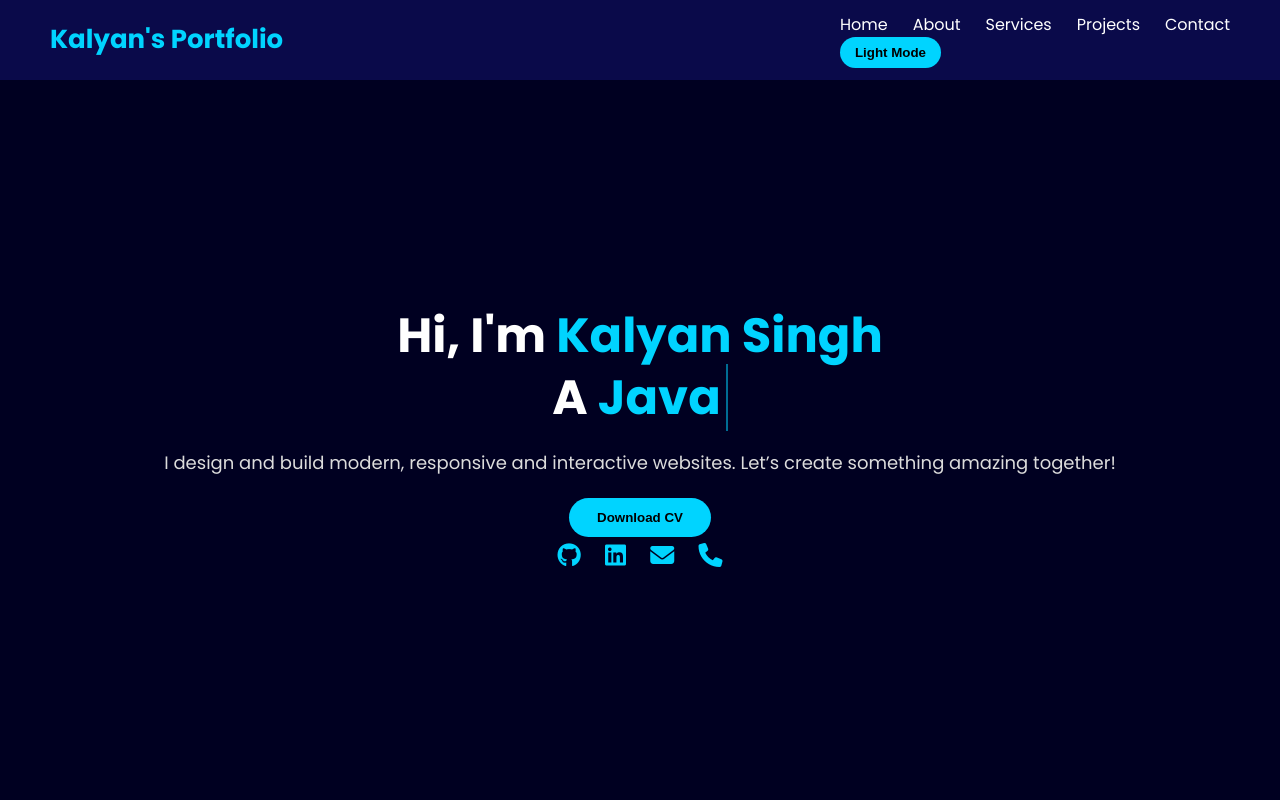
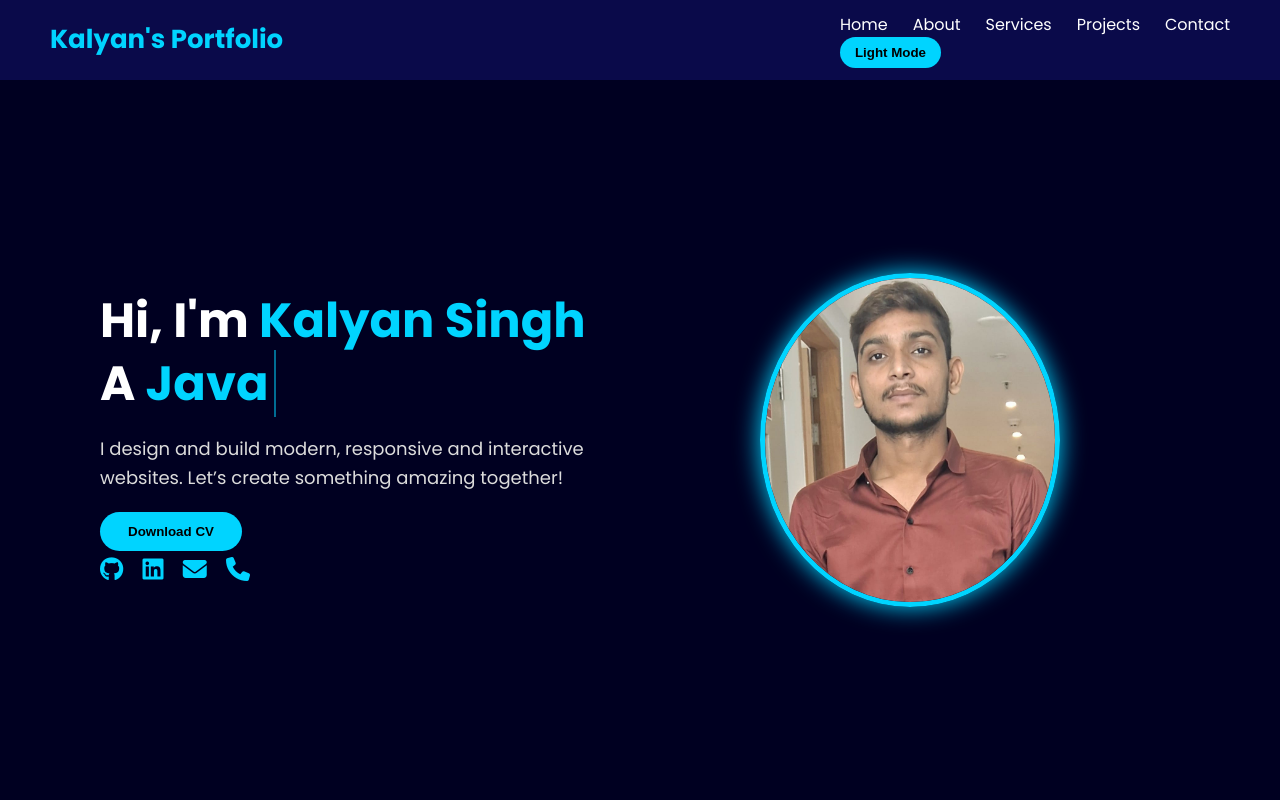
Before and after one commit to Coderkalyansingh/portfolio-1, a plain HTML site: page index.html in a window 1280 px wide. Shown: the top 800 px of the page. Drawn offline with Linux system fonts and the light colour scheme.

Commit message:
Update index.html

```diff
--- a/index.html
+++ b/index.html
@@ -37,20 +37,23 @@
     #modeToggle:hover {background:#00aacc;}
 
     /* Hero Section */
-    .firstSection{display:flex;justify-content:center;align-items:center;flex-direction:column;
-        padding:80px 50px;min-height:90vh;text-align:center;transition:0.3s;}
+    .firstSection{display:flex;justify-content:space-between;align-items:center;
+        padding:80px 100px;min-height:90vh;transition:0.3s;flex-wrap:wrap;}
+    .leftSection{flex:1;min-width:300px;}
     .leftSection h1{font-size:48px;line-height:1.3;}
     .leftSection h1 span{color:#00d4ff;}
     .leftSection p{margin:20px 0;font-size:18px;color:#dcdcdc;}
     .btn{padding:12px 28px;background:#00d4ff;border:none;border-radius:25px;color:black;font-weight:600;cursor:pointer;transition:.3s;}
     .btn:hover{background:#00aacc;}
+    .rightSection{flex:1;min-width:300px;display:flex;justify-content:center;}
+    .rightSection img{width:300px;border-radius:50%;border:5px solid #00d4ff;box-shadow:0 0 25px #00d4ff;}
 
     /* Hero Social Icons */
-    .hero-social a{margin:10px;font-size:24px;color:#00d4ff;transition:0.3s;}
+    .hero-social a{margin-right:15px;color:#00d4ff;font-size:24px;transition:0.3s;}
     .hero-social a:hover{color:#00aacc;transform:scale(1.2);}
 
     /* Sections */
-    section{padding:80px 50px;}
+    section{padding:80px 100px;}
     .section-title{text-align:center;font-size:32px;margin-bottom:40px;color:#00d4ff;}
 
     /* About */
@@ -124,6 +127,10 @@
           <a href="tel:+916206487182"><i class="fas fa-phone"></i></a>
         </div>
       </div>
+      <div class="rightSection">
+        <!-- Profile Image -->
+        <img src="profile.jpeg" alt="Kalyan Profile">
+      </div>
     </section>
 
     <!-- About -->
@@ -184,7 +191,7 @@
         <p>Or reach me on:</p>
         <p>
           <a href="https://github.com/Coderkalyansingh" target="_blank">GitHub</a> |
-          <a href="https://www.linkedin.com/in/kalyan-kumar-singh-1420a6296" target="_blank">LinkedIn</a> |
+          <a href="https://www.linkedin.com/in/kalyan-kumar-singh" target="_blank">LinkedIn</a> |
           <a href="mailto:kalyansingh824123@gmail.com">Email</a> |
           <span>+91 6206487182</span>
         </p>
@@ -196,7 +203,7 @@
     © 2025 Kalyan Kumar Singh | All Rights Reserved.
     <div>
       <a href="https://github.com/Coderkalyansingh" target="_blank">GitHub</a> |
-      <a href="https://www.linkedin.com/in/kalyan-kumar-singh-1420a6296" target="_blank">LinkedIn</a> |
+      <a href="https://www.linkedin.com/in/kalyan-kumar-singh" target="_blank">LinkedIn</a> |
       <a href="mailto:kalyansingh824123@gmail.com">Email</a> |
       <span>+91 6206487182</span>
     </div>
```
